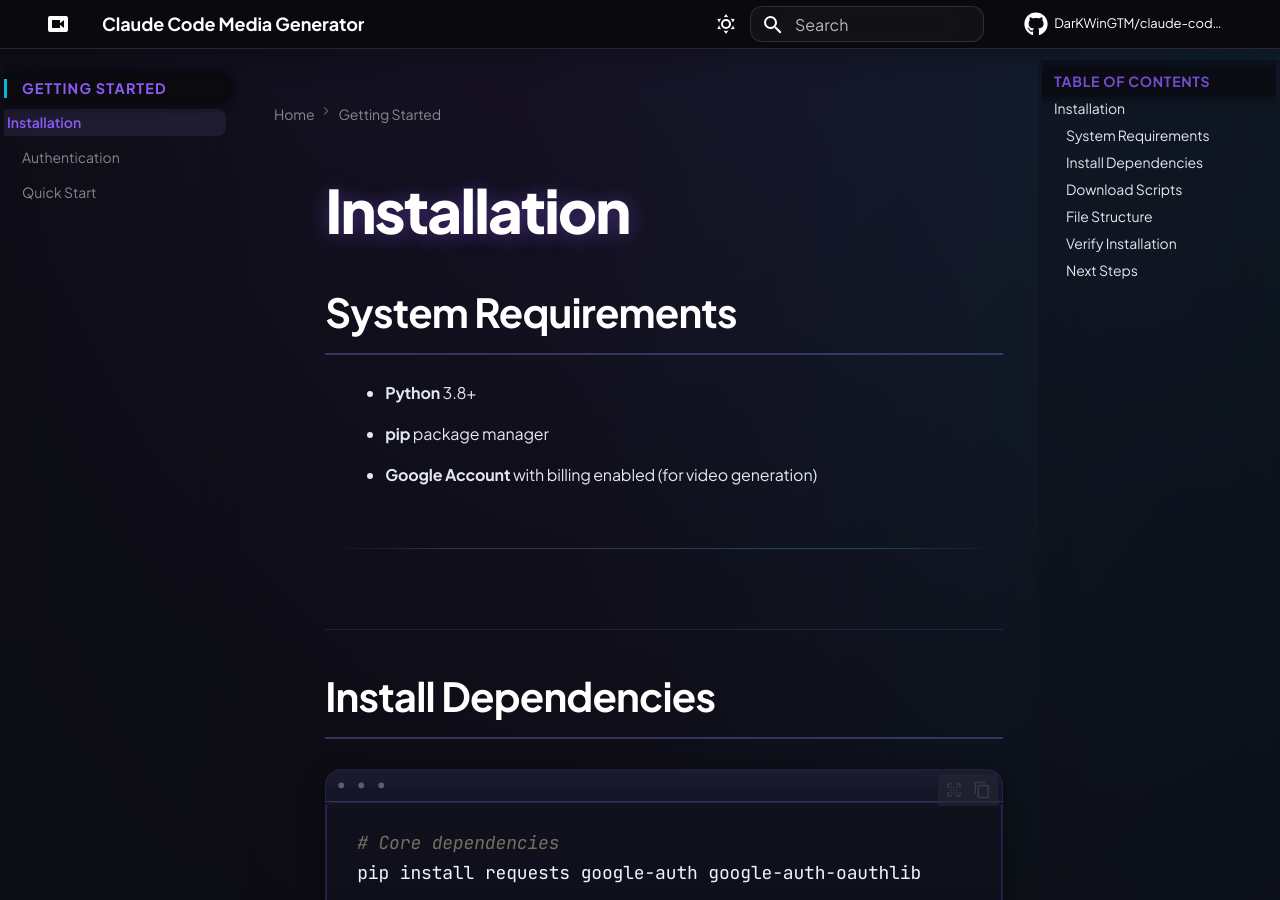
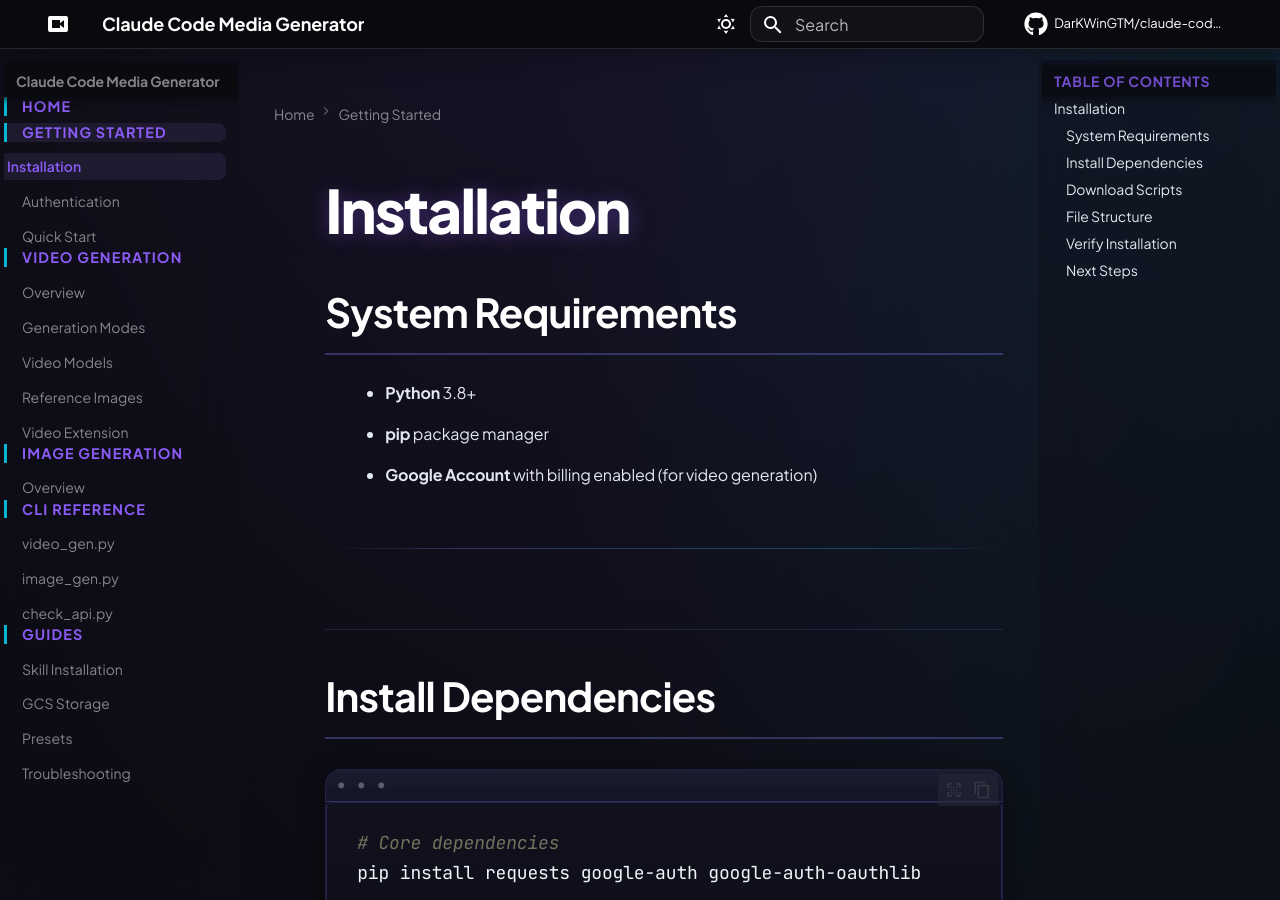
Before and after one commit to DarKWinGTM/claude-code-media-generator, an MkDocs documentation site: the page built from docs/getting-started/installation.md, in a window 1280 px wide and 900 px high. Built offline with MkDocs 1.6.1 and Material for MkDocs 9.7.7, drawn with Linux system fonts in a browser that asks for light colours; comment, search, counter and statistics services are not loaded.

Commit message:
fix(nav): Disable navigation.tabs to show all sections in left sidebar
User wants all 6 main sections visible in left sidebar at all times,
not just the current section (which was caused by tabs lifting behavior).

Disabled:
- navigation.tabs
- navigation.tabs.sticky

Result: Left sidebar now shows Home, Getting Started, Video Generation,
Image Generation, CLI Reference, Guides - always visible.

Co-Authored-By: Claude <noreply@anthropic.com>

```diff
--- a/mkdocs.yml
+++ b/mkdocs.yml
@@ -29,8 +29,8 @@ theme:
     text: Plus Jakarta Sans
     code: JetBrains Mono
   features:
-    - navigation.tabs
-    - navigation.tabs.sticky
+    # - navigation.tabs          # Disabled: Want all sections in left sidebar
+    # - navigation.tabs.sticky   # Disabled: No tabs
     - navigation.sections
     - navigation.expand
     - navigation.path
```
